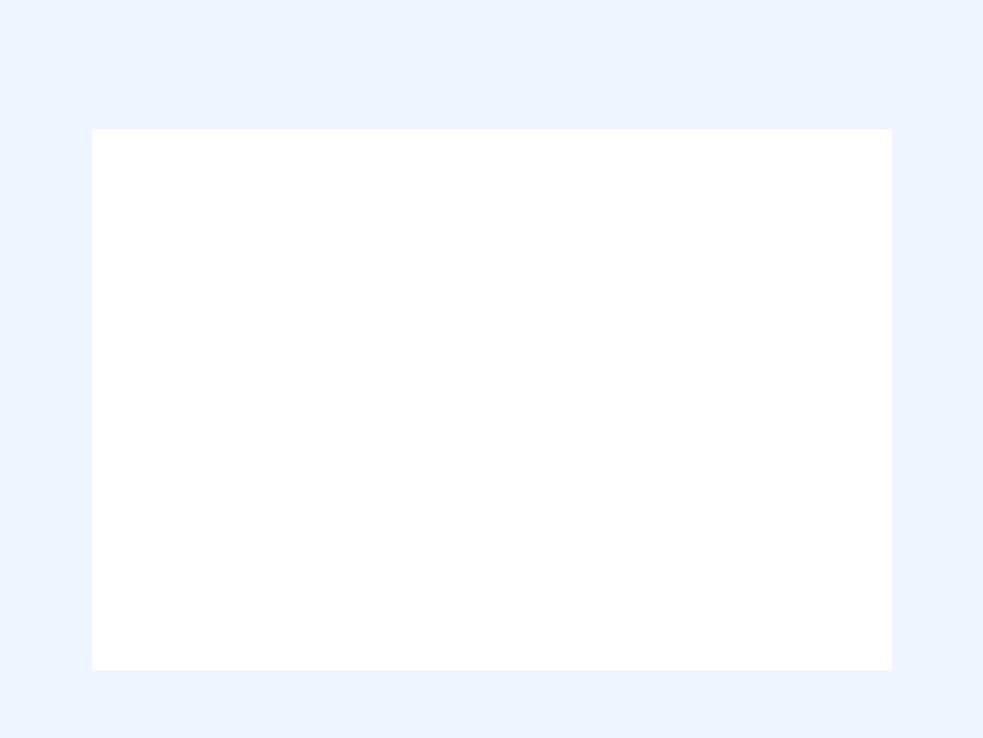
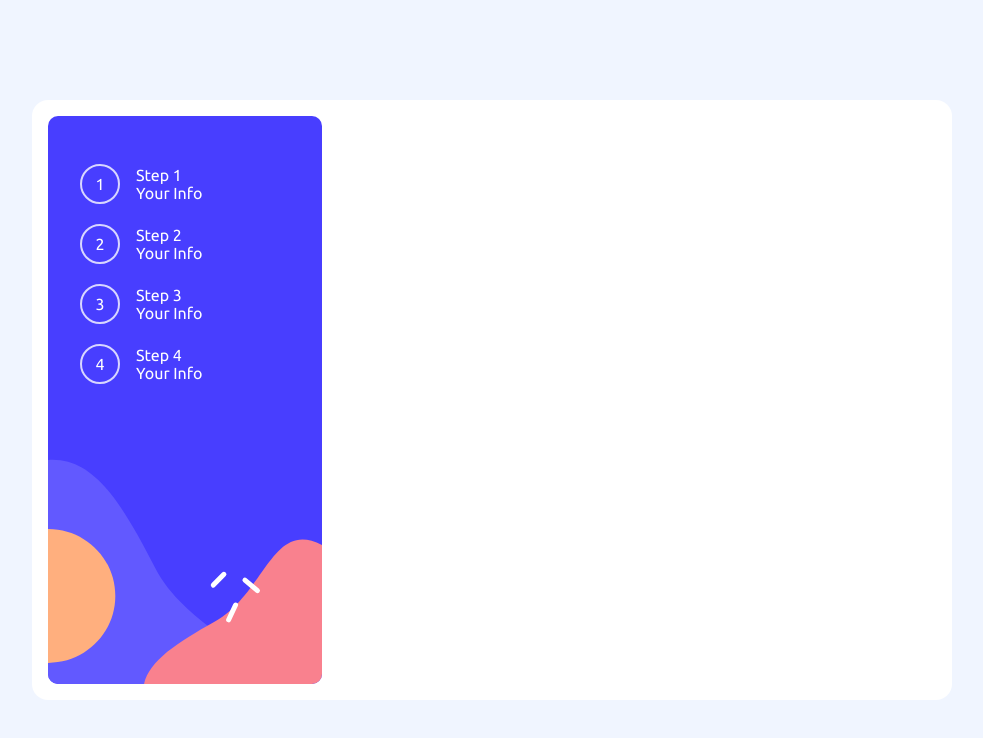
Before and after one commit to juliabush/react-multi-step-form, a React (Vite) app: page / in a window 1280 px wide. Shown: the top 738 px of the page, without its empty margins (148-1131 px from the left). Built offline with nearby package versions, Linux system fonts and the light colour scheme.

Commit message:
Adding a colourful side bar to card and styling steps

```diff
--- a/src/App.css
+++ b/src/App.css
@@ -1,6 +1,32 @@
 .container {
-  /* place-self: center; */
   background-color: var(--clr-White);
-  width: 800px;
-  height: 540px;
+  width: 920px;
+  border-radius: 1rem;
+  position: relative;
 }
+.desktop-image {
+  padding: 1rem;
+}
+.page-numbers {
+  padding: 3rem;
+  padding-top: 4rem;
+  position: absolute;
+  top: 0;
+  color: white;
+}
+.row-flexbox-list {
+  display: flex;
+  align-items: center;
+  gap: 1rem;
+  margin-bottom: 1.25rem;
+}
+.circular-page-number {
+  display: grid;
+  place-content: center;
+  width: 40px;
+  height: 40px;
+  padding: 0.7rem;
+  border: 2px solid rgba(255, 255, 255, 0.788);
+  border-radius: 50%;
+  color: white;
+}
--- a/src/App.tsx
+++ b/src/App.tsx
@@ -1,11 +1,45 @@
 import "./App.css";
+import bgSidebarDesktop from "./assets/bg-sidebar-desktop.svg";
 
 function App() {
   return (
     <div className="container">
-      <form action="">
-        <div className="page-number"></div>
-      </form>
+      <img
+        src={bgSidebarDesktop}
+        alt="Colourful Sidebar"
+        className="desktop-image"
+      />
+      <ul className="page-numbers" role="list">
+        <div className="row-flexbox-list">
+          <li className="circular-page-number">1</li>
+          <div>
+            <p>Step 1</p>
+            <p>Your Info</p>
+          </div>
+        </div>
+        <div className="row-flexbox-list">
+          <li className="circular-page-number">2</li>
+          <div>
+            <p>Step 2</p>
+            <p>Your Info</p>
+          </div>
+        </div>
+        <div className="row-flexbox-list">
+          <li className="circular-page-number">3</li>
+          <div>
+            <p>Step 3</p>
+            <p>Your Info</p>
+          </div>
+        </div>
+        <div className="row-flexbox-list">
+          <li className="circular-page-number">4</li>
+          <div>
+            <p>Step 4</p>
+            <p>Your Info</p>
+          </div>
+        </div>
+      </ul>
+      <form action=""></form>
     </div>
   );
 }
--- a/src/Index.css
+++ b/src/Index.css
@@ -77,6 +77,7 @@ body {
   height: 100%;
   display: grid;
   background-color: var(--clr-Blue-100);
+  font-family: var(--Font-family);
   font-size: var(--Font-size);
   font-weight: var(--Font-regular);
   place-content: center;
```
Also changed, not shown: src/assets/bg-sidebar-desktop.svg (renamed from multi-step-form-main/assets/images/bg-sidebar-desktop.svg), src/assets/bg-sidebar-mobile.svg (renamed from multi-step-form-main/assets/images/bg-sidebar-mobile.svg).
